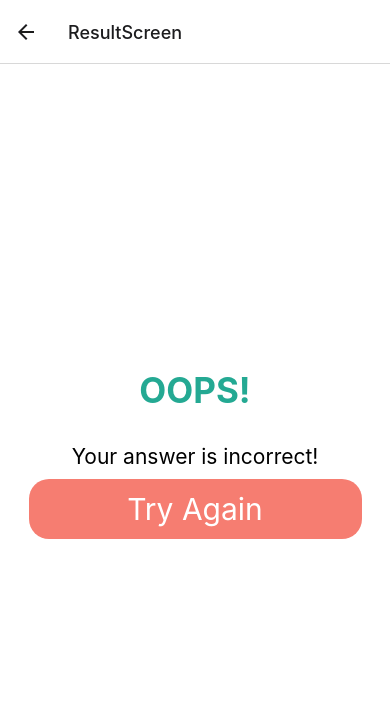
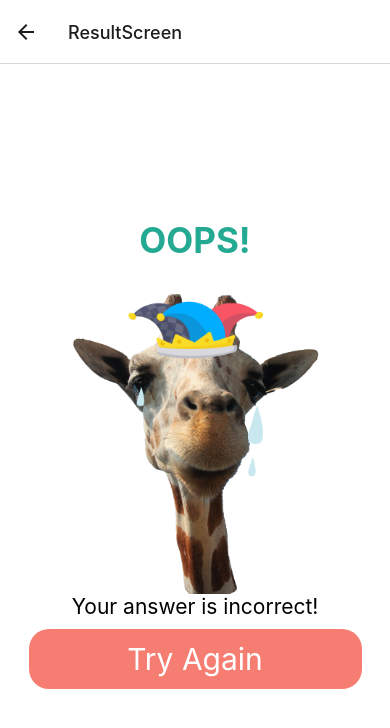
Before and after one commit to hackathon-wild-city-2022/collabothon-wild-city, a React Native app: screen /ResultScreen in a window 390 px wide. Shown: the top 728 px of the page. Built offline with nearby package versions, Linux system fonts and the light colour scheme; no server answers; what @tensorflow/tfjs, @tensorflow/tfjs-react-native, expo-linking would draw is missing.

Commit message:
images added to resultScreen

```diff
--- a/screens/ResultScreen.tsx
+++ b/screens/ResultScreen.tsx
@@ -1,15 +1,20 @@
 import React from 'react';
 import { useContext } from 'react';
-import { StyleSheet, Text, View, TouchableOpacity } from 'react-native';
+import { StyleSheet, Text, Image, View, TouchableOpacity } from 'react-native';
 import { CorrectAnswerContext } from '../App';
 
 export default function ResultScreen({ navigation }) {
   const answer: any = useContext(CorrectAnswerContext);
-  let score = 0;
+  const correctAnswerImage = require('../assets/images/correctAnswer.png');
+  const wrongAnswerImage = require('../assets/images/wrongAnswer.png');
 
   return (
     <View style={styles.container}>
       <Text style={styles.title}>{answer.correctAnswer ? 'CONGRATS!' : 'OOPS!'}</Text>
+      <Image
+        style={styles.answerImageStyle}
+        source={answer.correctAnswer ? correctAnswerImage : wrongAnswerImage}
+      />
       <Text style={styles.paragraph}>
         {answer.correctAnswer ? 'You have collected a HUMAN!' : 'Your answer is incorrect!'}
       </Text>
@@ -60,5 +65,9 @@ const styles = StyleSheet.create({
     fontSize: 30,
     textAlign: 'center',
     lineHeight: 60
+  },
+  answerImageStyle: {
+    width: 300,
+    height: 300
   }
 });
```
Also changed, not shown: assets/images/correctAnswer.png (added), assets/images/wrongAnswer.png (added).
